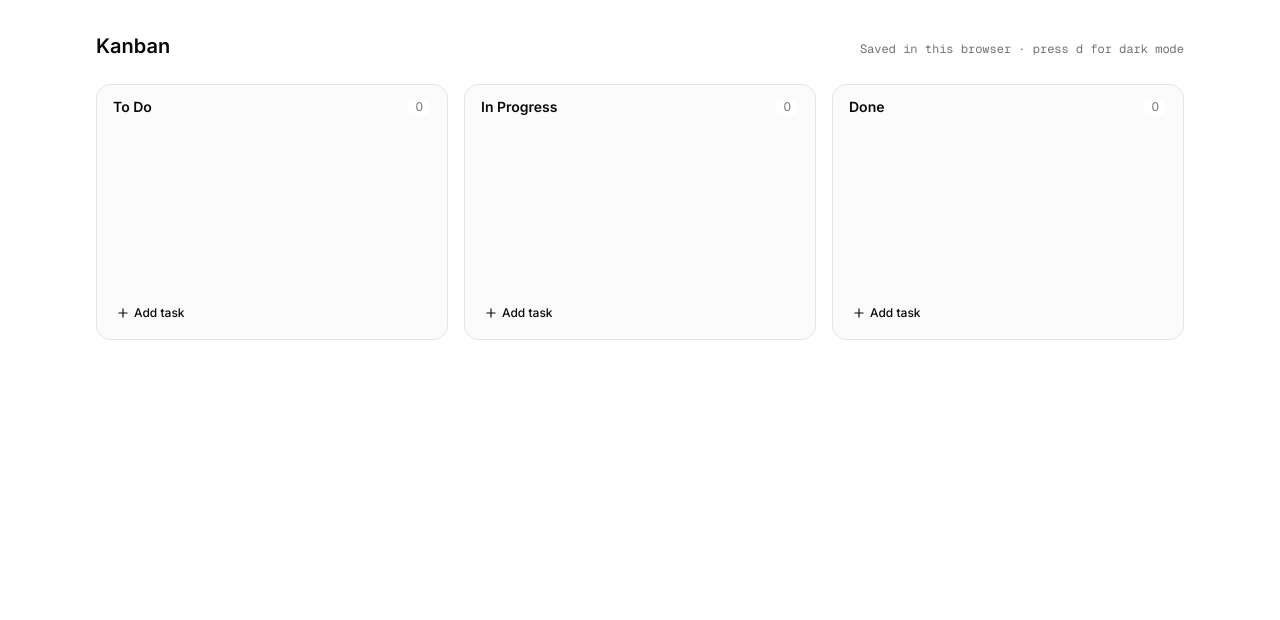
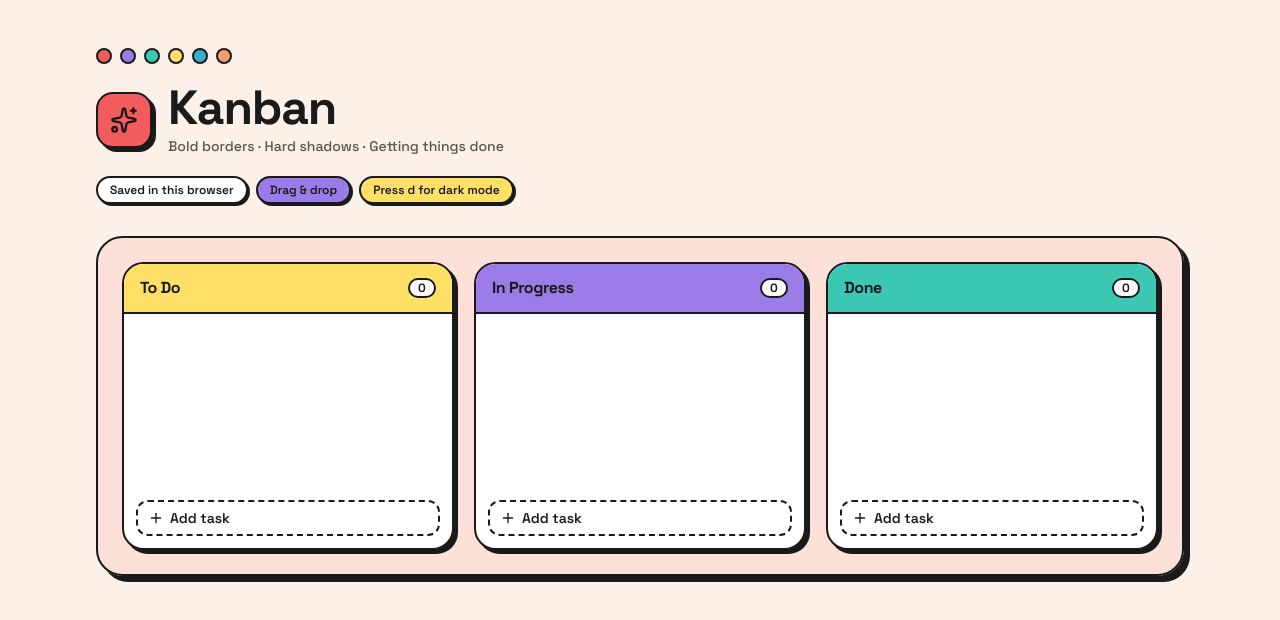
Before and after one commit to mkluszczynski/roundtable-demo-project, a Next.js app: page / in a window 1280 px wide. Shown: the top 620 px of the page. Built offline with nearby package versions, Linux system fonts and the light colour scheme.

Commit message:
Roundtable task #61: Redesign our project based on this image

```diff
--- a/app/globals.css
+++ b/app/globals.css
@@ -38,6 +38,16 @@
     --color-card: var(--card);
     --color-foreground: var(--foreground);
     --color-background: var(--background);
+    --color-nb-coral: var(--nb-coral);
+    --color-nb-purple: var(--nb-purple);
+    --color-nb-teal: var(--nb-teal);
+    --color-nb-yellow: var(--nb-yellow);
+    --color-nb-orange: var(--nb-orange);
+    --color-nb-blue: var(--nb-blue);
+    --color-nb-pink: var(--nb-pink);
+    --shadow-brutal-sm: 2px 2px 0 0 var(--foreground);
+    --shadow-brutal: 4px 4px 0 0 var(--foreground);
+    --shadow-brutal-lg: 6px 6px 0 0 var(--foreground);
     --radius-sm: calc(var(--radius) * 0.6);
     --radius-md: calc(var(--radius) * 0.8);
     --radius-lg: var(--radius);
@@ -48,72 +58,66 @@
 }
 
 :root {
-    --background: oklch(1 0 0);
-    --foreground: oklch(0.145 0 0);
-    --card: oklch(1 0 0);
-    --card-foreground: oklch(0.145 0 0);
-    --popover: oklch(1 0 0);
-    --popover-foreground: oklch(0.145 0 0);
-    --primary: oklch(0.205 0 0);
-    --primary-foreground: oklch(0.985 0 0);
-    --secondary: oklch(0.97 0 0);
-    --secondary-foreground: oklch(0.205 0 0);
-    --muted: oklch(0.97 0 0);
-    --muted-foreground: oklch(0.556 0 0);
-    --accent: oklch(0.97 0 0);
-    --accent-foreground: oklch(0.205 0 0);
-    --destructive: oklch(0.577 0.245 27.325);
-    --border: oklch(0.922 0 0);
-    --input: oklch(0.922 0 0);
-    --ring: oklch(0.708 0 0);
-    --chart-1: oklch(0.87 0 0);
-    --chart-2: oklch(0.556 0 0);
-    --chart-3: oklch(0.439 0 0);
-    --chart-4: oklch(0.371 0 0);
-    --chart-5: oklch(0.269 0 0);
-    --radius: 0.625rem;
-    --sidebar: oklch(0.985 0 0);
-    --sidebar-foreground: oklch(0.145 0 0);
-    --sidebar-primary: oklch(0.205 0 0);
-    --sidebar-primary-foreground: oklch(0.985 0 0);
-    --sidebar-accent: oklch(0.97 0 0);
-    --sidebar-accent-foreground: oklch(0.205 0 0);
-    --sidebar-border: oklch(0.922 0 0);
-    --sidebar-ring: oklch(0.708 0 0);
+    --nb-coral: #f25c5c;
+    --nb-purple: #9b7be8;
+    --nb-teal: #3cc8b4;
+    --nb-yellow: #ffe066;
+    --nb-orange: #f59e6b;
+    --nb-blue: #3aafc9;
+    --nb-pink: #ffc9c0;
+    --background: #fbf1e9;
+    --foreground: #1a1a1a;
+    --card: #ffffff;
+    --card-foreground: #1a1a1a;
+    --popover: #ffffff;
+    --popover-foreground: #1a1a1a;
+    --primary: var(--nb-coral);
+    --primary-foreground: #1a1a1a;
+    --secondary: var(--nb-purple);
+    --secondary-foreground: #1a1a1a;
+    --muted: #f3e6da;
+    --muted-foreground: #5c544d;
+    --accent: var(--nb-teal);
+    --accent-foreground: #1a1a1a;
+    --destructive: var(--nb-coral);
+    --border: #1a1a1a;
+    --input: #1a1a1a;
+    --ring: #1a1a1a;
+    --chart-1: var(--nb-coral);
+    --chart-2: var(--nb-purple);
+    --chart-3: var(--nb-teal);
+    --chart-4: var(--nb-yellow);
+    --chart-5: var(--nb-blue);
+    --radius: 0.75rem;
+    --sidebar: #fbf1e9;
+    --sidebar-foreground: #1a1a1a;
+    --sidebar-primary: var(--nb-coral);
+    --sidebar-primary-foreground: #1a1a1a;
+    --sidebar-accent: var(--nb-teal);
+    --sidebar-accent-foreground: #1a1a1a;
+    --sidebar-border: #1a1a1a;
+    --sidebar-ring: #1a1a1a;
 }
 
 .dark {
-    --background: oklch(0.145 0 0);
-    --foreground: oklch(0.985 0 0);
-    --card: oklch(0.205 0 0);
-    --card-foreground: oklch(0.985 0 0);
-    --popover: oklch(0.205 0 0);
-    --popover-foreground: oklch(0.985 0 0);
-    --primary: oklch(0.922 0 0);
-    --primary-foreground: oklch(0.205 0 0);
-    --secondary: oklch(0.269 0 0);
-    --secondary-foreground: oklch(0.985 0 0);
-    --muted: oklch(0.269 0 0);
-    --muted-foreground: oklch(0.708 0 0);
-    --accent: oklch(0.269 0 0);
-    --accent-foreground: oklch(0.985 0 0);
-    --destructive: oklch(0.704 0.191 22.216);
-    --border: oklch(1 0 0 / 10%);
-    --input: oklch(1 0 0 / 15%);
-    --ring: oklch(0.556 0 0);
-    --chart-1: oklch(0.87 0 0);
-    --chart-2: oklch(0.556 0 0);
-    --chart-3: oklch(0.439 0 0);
-    --chart-4: oklch(0.371 0 0);
-    --chart-5: oklch(0.269 0 0);
-    --sidebar: oklch(0.205 0 0);
-    --sidebar-foreground: oklch(0.985 0 0);
-    --sidebar-primary: oklch(0.488 0.243 264.376);
-    --sidebar-primary-foreground: oklch(0.985 0 0);
-    --sidebar-accent: oklch(0.269 0 0);
-    --sidebar-accent-foreground: oklch(0.985 0 0);
-    --sidebar-border: oklch(1 0 0 / 10%);
-    --sidebar-ring: oklch(0.556 0 0);
+    --background: #1c1a19;
+    --foreground: #fbf1e9;
+    --card: #2a2725;
+    --card-foreground: #fbf1e9;
+    --popover: #2a2725;
+    --popover-foreground: #fbf1e9;
+    --primary-foreground: #1a1a1a;
+    --secondary-foreground: #1a1a1a;
+    --muted: #34302d;
+    --muted-foreground: #bfb3a8;
+    --accent-foreground: #1a1a1a;
+    --border: #fbf1e9;
+    --input: #fbf1e9;
+    --ring: #fbf1e9;
+    --sidebar: #1c1a19;
+    --sidebar-foreground: #fbf1e9;
+    --sidebar-border: #fbf1e9;
+    --sidebar-ring: #fbf1e9;
 }
 
 @layer base {
--- a/app/layout.tsx
+++ b/app/layout.tsx
@@ -1,11 +1,14 @@
 import type { Metadata } from "next"
-import { Geist_Mono, Inter } from "next/font/google"
+import { Geist_Mono, Space_Grotesk } from "next/font/google"
 
 import "./globals.css"
 import { ThemeProvider } from "@/components/theme-provider"
 import { cn } from "@/lib/utils";
 
-const inter = Inter({subsets:['latin'],variable:'--font-sans'})
+const fontSans = Space_Grotesk({
+  subsets: ["latin"],
+  variable: "--font-sans",
+})
 
 const fontMono = Geist_Mono({
   subsets: ["latin"],
@@ -26,7 +29,7 @@ export default function RootLayout({
     <html
       lang="en"
       suppressHydrationWarning
-      className={cn("antialiased", fontMono.variable, "font-sans", inter.variable)}
+      className={cn("antialiased", fontMono.variable, "font-sans", fontSans.variable)}
     >
       <body>
         <ThemeProvider>{children}</ThemeProvider>
--- a/app/page.tsx
+++ b/app/page.tsx
@@ -1,13 +1,67 @@
+import { Sparkles } from "lucide-react"
+
 import { Board } from "@/components/kanban/board"
+import { cn } from "@/lib/utils"
+
+const DOTS = [
+  "bg-nb-coral",
+  "bg-nb-purple",
+  "bg-nb-teal",
+  "bg-nb-yellow",
+  "bg-nb-blue",
+  "bg-nb-orange",
+]
+
+const BADGES = [
+  { label: "Saved in this browser", className: "bg-card" },
+  { label: "Drag & drop", className: "bg-nb-purple text-primary-foreground" },
+  {
+    label: "Press d for dark mode",
+    className: "bg-nb-yellow text-primary-foreground",
+  },
+]
 
 export default function Page() {
   return (
-    <main className="mx-auto flex min-h-svh max-w-6xl flex-col gap-6 p-4 md:p-8">
-      <header className="flex items-baseline justify-between gap-4">
-        <h1 className="text-xl font-semibold">Kanban</h1>
-        <p className="font-mono text-xs text-muted-foreground">
-          Saved in this browser · press <kbd>d</kbd> for dark mode
-        </p>
+    <main className="mx-auto flex min-h-svh max-w-6xl flex-col gap-8 p-4 md:p-8">
+      <header className="flex flex-col gap-5 pt-4">
+        <div aria-hidden className="flex gap-2">
+          {DOTS.map((dot) => (
+            <span
+              key={dot}
+              className={cn(
+                "size-4 rounded-full border-2 border-foreground",
+                dot
+              )}
+            />
+          ))}
+        </div>
+        <div className="flex items-center gap-4">
+          <span className="flex size-14 shrink-0 items-center justify-center rounded-xl border-2 border-foreground bg-nb-coral text-primary-foreground shadow-brutal">
+            <Sparkles className="size-7" />
+          </span>
+          <div>
+            <h1 className="text-4xl leading-none font-bold tracking-tight md:text-5xl">
+              Kanban
+            </h1>
+            <p className="mt-1 text-sm font-medium text-muted-foreground">
+              Bold borders · Hard shadows · Getting things done
+            </p>
+          </div>
+        </div>
+        <ul className="flex flex-wrap gap-2">
+          {BADGES.map((badge) => (
+            <li
+              key={badge.label}
+              className={cn(
+                "rounded-full border-2 border-foreground px-3 py-1 text-xs font-semibold shadow-brutal-sm",
+                badge.className
+              )}
+            >
+              {badge.label}
+            </li>
+          ))}
+        </ul>
       </header>
       <Board />
     </main>
--- a/components/kanban/board.tsx
+++ b/components/kanban/board.tsx
@@ -3,13 +3,20 @@
 import { Column } from "@/components/kanban/column"
 import { TaskCard } from "@/components/kanban/task-card"
 import { useTasks } from "@/hooks/use-tasks"
-import { COLUMNS } from "@/lib/kanban/types"
+import { COLUMNS, type ColumnId } from "@/lib/kanban/types"
+
+const COLUMN_ACCENTS: Record<ColumnId, string> = {
+  todo: "bg-nb-yellow",
+  "in-progress": "bg-nb-purple",
+  done: "bg-nb-teal",
+}
 
 export function Board() {
-  const { tasks, hydrated, addTask, updateTask, deleteTask, moveTask } = useTasks()
+  const { tasks, hydrated, addTask, updateTask, deleteTask, moveTask } =
+    useTasks()
 
   return (
-    <div className="grid gap-4 md:grid-cols-3">
+    <div className="grid gap-5 rounded-3xl border-2 border-foreground bg-nb-pink/40 p-4 shadow-brutal-lg md:grid-cols-3 md:p-6 dark:bg-muted">
       {COLUMNS.map((column, columnIndex) => {
         const columnTasks = tasks.filter((t) => t.status === column.id)
         const prev = COLUMNS[columnIndex - 1]
@@ -19,8 +26,11 @@ export function Board() {
           <Column
             key={column.id}
             title={column.title}
+            accent={COLUMN_ACCENTS[column.id]}
             count={columnTasks.length}
-            onAdd={(title, description) => addTask(column.id, title, description)}
+            onAdd={(title, description) =>
+              addTask(column.id, title, description)
+            }
             onDropTask={(taskId) => moveTask(taskId, column.id)}
           >
             {hydrated &&
@@ -34,7 +44,9 @@ export function Board() {
                   onMoveRight={() => next && moveTask(task.id, next.id)}
                   onUpdate={(changes) => updateTask(task.id, changes)}
                   onDelete={() => deleteTask(task.id)}
-                  onDropBefore={(draggedId) => moveTask(draggedId, column.id, task.id)}
+                  onDropBefore={(draggedId) =>
+                    moveTask(draggedId, column.id, task.id)
+                  }
                 />
               ))}
           </Column>
--- a/components/kanban/column.tsx
+++ b/components/kanban/column.tsx
@@ -8,13 +8,22 @@ import { cn } from "@/lib/utils"
 
 type ColumnProps = {
   title: string
+  /** Background class for the column header strip, e.g. `bg-nb-yellow`. */
+  accent?: string
   count: number
   onAdd: (title: string, description?: string) => void
   onDropTask: (taskId: string) => void
   children: React.ReactNode
 }
 
-export function Column({ title, count, onAdd, onDropTask, children }: ColumnProps) {
+export function Column({
+  title,
+  accent = "bg-nb-yellow",
+  count,
+  onAdd,
+  onDropTask,
+  children,
+}: ColumnProps) {
   const [adding, setAdding] = useState(false)
   const [newTitle, setNewTitle] = useState("")
   const [newDescription, setNewDescription] = useState("")
@@ -33,7 +42,8 @@ export function Column({ title, count, onAdd, onDropTask, children }: ColumnProp
         setDragOver(true)
       }}
       onDragLeave={(e) => {
-        if (!e.currentTarget.contains(e.relatedTarget as Node)) setDragOver(false)
+        if (!e.currentTarget.contains(e.relatedTarget as Node))
+          setDragOver(false)
       }}
       onDrop={(e) => {
         e.preventDefault()
@@ -43,20 +53,27 @@ export function Column({ title, count, onAdd, onDropTask, children }: ColumnProp
       }}
       onDropCapture={() => setDragOver(false)}
       className={cn(
-        "flex min-h-64 flex-col gap-3 rounded-xl border bg-muted/40 p-3 transition-colors",
-        dragOver && "border-primary/50 bg-muted"
+        "flex min-h-72 flex-col overflow-hidden rounded-2xl border-2 border-foreground bg-card shadow-brutal transition-colors",
+        dragOver && "border-dashed bg-muted"
       )}
     >
-      <header className="flex items-center justify-between px-1">
-        <h2 className="text-sm font-semibold">{title}</h2>
-        <span className="rounded-full bg-background px-2 text-xs text-muted-foreground">{count}</span>
+      <header
+        className={cn(
+          "flex items-center justify-between border-b-2 border-foreground px-4 py-3 text-primary-foreground",
+          accent
+        )}
+      >
+        <h2 className="text-base font-bold tracking-tight">{title}</h2>
+        <span className="min-w-7 rounded-full border-2 border-foreground bg-card px-2 text-center text-xs font-bold text-card-foreground">
+          {count}
+        </span>
       </header>
 
-      <div className="flex flex-1 flex-col gap-2">{children}</div>
+      <div className="flex flex-1 flex-col gap-3 p-3">{children}</div>
 
       {adding ? (
         <form
-          className="flex flex-col gap-2"
+          className="flex flex-col gap-2 p-3 pt-0"
           onSubmit={(e) => {
             e.preventDefault()
             const trimmed = newTitle.trim()
@@ -71,7 +88,7 @@ export function Column({ title, count, onAdd, onDropTask, children }: ColumnProp
             value={newTitle}
             onChange={(e) => setNewTitle(e.target.value)}
             placeholder="Task title"
-            className="rounded-md border bg-background px-2 py-1 text-sm outline-none focus-visible:ring-2 focus-visible:ring-ring/30"
+            className="rounded-lg border-2 border-foreground bg-card px-3 py-2 text-sm shadow-brutal-sm transition-shadow outline-none placeholder:text-muted-foreground focus-visible:shadow-brutal"
             aria-label="New task title"
           />
           <textarea
@@ -79,11 +96,11 @@ export function Column({ title, count, onAdd, onDropTask, children }: ColumnProp
             onChange={(e) => setNewDescription(e.target.value)}
             rows={2}
             placeholder="Description (optional)"
-            className="resize-none rounded-md border bg-background px-2 py-1 text-xs outline-none focus-visible:ring-2 focus-visible:ring-ring/30"
+            className="resize-none rounded-lg border-2 border-foreground bg-card px-3 py-2 text-xs shadow-brutal-sm transition-shadow outline-none placeholder:text-muted-foreground focus-visible:shadow-brutal"
             aria-label="New task description"
           />
-          <div className="flex justify-end gap-1">
-            <Button type="button" variant="ghost" size="sm" onClick={reset}>
+          <div className="flex justify-end gap-2">
+            <Button type="button" variant="outline" size="sm" onClick={reset}>
               Cancel
             </Button>
             <Button type="submit" size="sm" disabled={!newTitle.trim()}>
@@ -92,7 +109,11 @@ export function Column({ title, count, onAdd, onDropTask, children }: ColumnProp
           </div>
         </form>
       ) : (
-        <Button variant="ghost" className="justify-start" onClick={() => setAdding(true)}>
+        <Button
+          variant="outline"
+          className="mx-3 mb-3 justify-start border-dashed shadow-none hover:border-solid"
+          onClick={() => setAdding(true)}
+        >
           <Plus data-icon="inline-start" />
           Add task
         </Button>
--- a/components/ui/button.tsx
+++ b/components/ui/button.tsx
@@ -3,31 +3,28 @@ import { cva, type VariantProps } from "class-variance-authority"
 import { cn } from "cn"
 
 const buttonVariants = cva(
-  "group/button inline-flex shrink-0 items-center justify-center rounded-md border border-transparent bg-clip-padding text-xs/relaxed font-medium whitespace-nowrap transition-all outline-none select-none focus-visible:border-ring focus-visible:ring-2 focus-visible:ring-ring/30 active:not-aria-[haspopup]:translate-y-px disabled:pointer-events-none disabled:opacity-50 aria-invalid:border-destructive aria-invalid:ring-2 aria-invalid:ring-destructive/20 dark:aria-invalid:border-destructive/50 dark:aria-invalid:ring-destructive/40 [&_svg]:pointer-events-none [&_svg]:shrink-0 [&_svg:not([class*='size-'])]:size-4",
+  "group/button inline-flex shrink-0 items-center justify-center rounded-lg border-2 border-foreground text-sm font-semibold whitespace-nowrap shadow-brutal-sm transition-all outline-none select-none hover:-translate-y-px hover:shadow-brutal focus-visible:ring-2 focus-visible:ring-ring focus-visible:ring-offset-2 focus-visible:ring-offset-background active:not-aria-[haspopup]:translate-x-0.5 active:not-aria-[haspopup]:translate-y-0.5 active:not-aria-[haspopup]:shadow-none disabled:pointer-events-none disabled:opacity-50 disabled:shadow-none aria-invalid:border-destructive [&_svg]:pointer-events-none [&_svg]:shrink-0 [&_svg:not([class*='size-'])]:size-4",
   {
     variants: {
       variant: {
-        default: "bg-primary text-primary-foreground hover:bg-primary/80",
-        outline:
-          "border-border hover:bg-input/50 hover:text-foreground aria-expanded:bg-muted aria-expanded:text-foreground dark:bg-input/30",
-        secondary:
-          "bg-secondary text-secondary-foreground hover:bg-[color-mix(in_oklch,var(--secondary),var(--foreground)_5%)] aria-expanded:bg-secondary aria-expanded:text-secondary-foreground",
+        default: "bg-primary text-primary-foreground",
+        outline: "bg-card text-card-foreground aria-expanded:bg-muted",
+        secondary: "bg-secondary text-secondary-foreground",
         ghost:
-          "hover:bg-muted hover:text-foreground aria-expanded:bg-muted aria-expanded:text-foreground dark:hover:bg-muted/50",
-        destructive:
-          "bg-destructive/10 text-destructive hover:bg-destructive/20 focus-visible:border-destructive/40 focus-visible:ring-destructive/20 dark:bg-destructive/20 dark:hover:bg-destructive/30 dark:focus-visible:ring-destructive/40",
-        link: "text-primary underline-offset-4 hover:underline",
+          "border-transparent shadow-none hover:translate-y-0 hover:bg-muted hover:shadow-none active:not-aria-[haspopup]:translate-x-0 aria-expanded:bg-muted",
+        destructive: "bg-destructive text-primary-foreground",
+        link: "border-transparent text-foreground underline-offset-4 shadow-none hover:translate-y-0 hover:underline hover:shadow-none active:not-aria-[haspopup]:translate-0",
       },
       size: {
         default:
-          "h-7 gap-1 px-2 text-xs/relaxed has-data-[icon=inline-end]:pr-1.5 has-data-[icon=inline-start]:pl-1.5 [&_svg:not([class*='size-'])]:size-3.5",
-        xs: "h-5 gap-1 rounded-sm px-2 text-[0.625rem] has-data-[icon=inline-end]:pr-1.5 has-data-[icon=inline-start]:pl-1.5 [&_svg:not([class*='size-'])]:size-2.5",
-        sm: "h-6 gap-1 px-2 text-xs/relaxed has-data-[icon=inline-end]:pr-1.5 has-data-[icon=inline-start]:pl-1.5 [&_svg:not([class*='size-'])]:size-3",
-        lg: "h-8 gap-1 px-2.5 text-xs/relaxed has-data-[icon=inline-end]:pr-2 has-data-[icon=inline-start]:pl-2 [&_svg:not([class*='size-'])]:size-4",
-        icon: "size-7 [&_svg:not([class*='size-'])]:size-3.5",
-        "icon-xs": "size-5 rounded-sm [&_svg:not([class*='size-'])]:size-2.5",
-        "icon-sm": "size-6 [&_svg:not([class*='size-'])]:size-3",
-        "icon-lg": "size-8 [&_svg:not([class*='size-'])]:size-4",
+          "h-9 gap-1.5 px-3 has-data-[icon=inline-end]:pr-2.5 has-data-[icon=inline-start]:pl-2.5",
+        xs: "h-6 gap-1 rounded-md px-2 text-xs has-data-[icon=inline-end]:pr-1.5 has-data-[icon=inline-start]:pl-1.5 [&_svg:not([class*='size-'])]:size-3",
+        sm: "h-8 gap-1 px-2.5 text-xs has-data-[icon=inline-end]:pr-2 has-data-[icon=inline-start]:pl-2 [&_svg:not([class*='size-'])]:size-3.5",
+        lg: "h-11 gap-2 px-4 text-base has-data-[icon=inline-end]:pr-3 has-data-[icon=inline-start]:pl-3 [&_svg:not([class*='size-'])]:size-5",
+        icon: "size-9",
+        "icon-xs": "size-7 rounded-md [&_svg:not([class*='size-'])]:size-3.5",
+        "icon-sm": "size-8 [&_svg:not([class*='size-'])]:size-4",
+        "icon-lg": "size-11 [&_svg:not([class*='size-'])]:size-5",
       },
     },
     defaultVariants: {
```
Also changed, not shown: components/kanban/task-card.tsx (+28 -15 lines).
